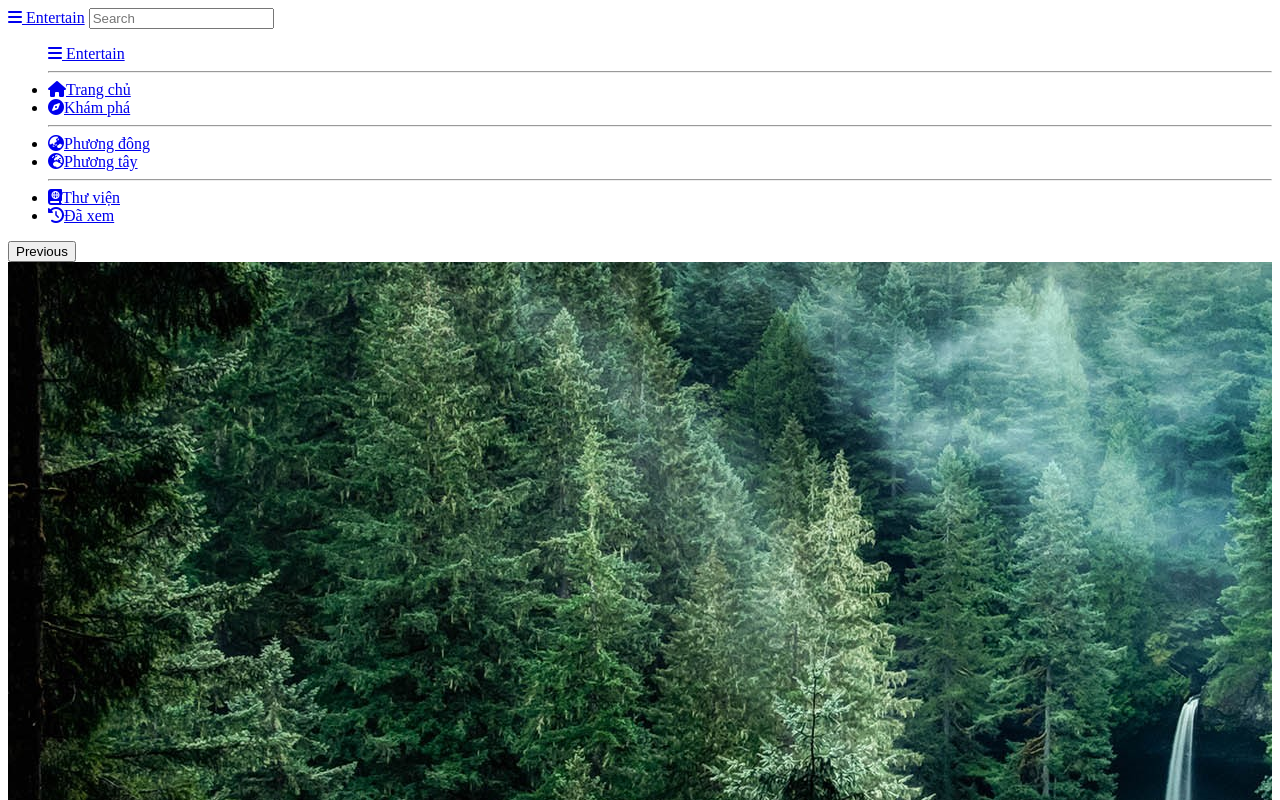
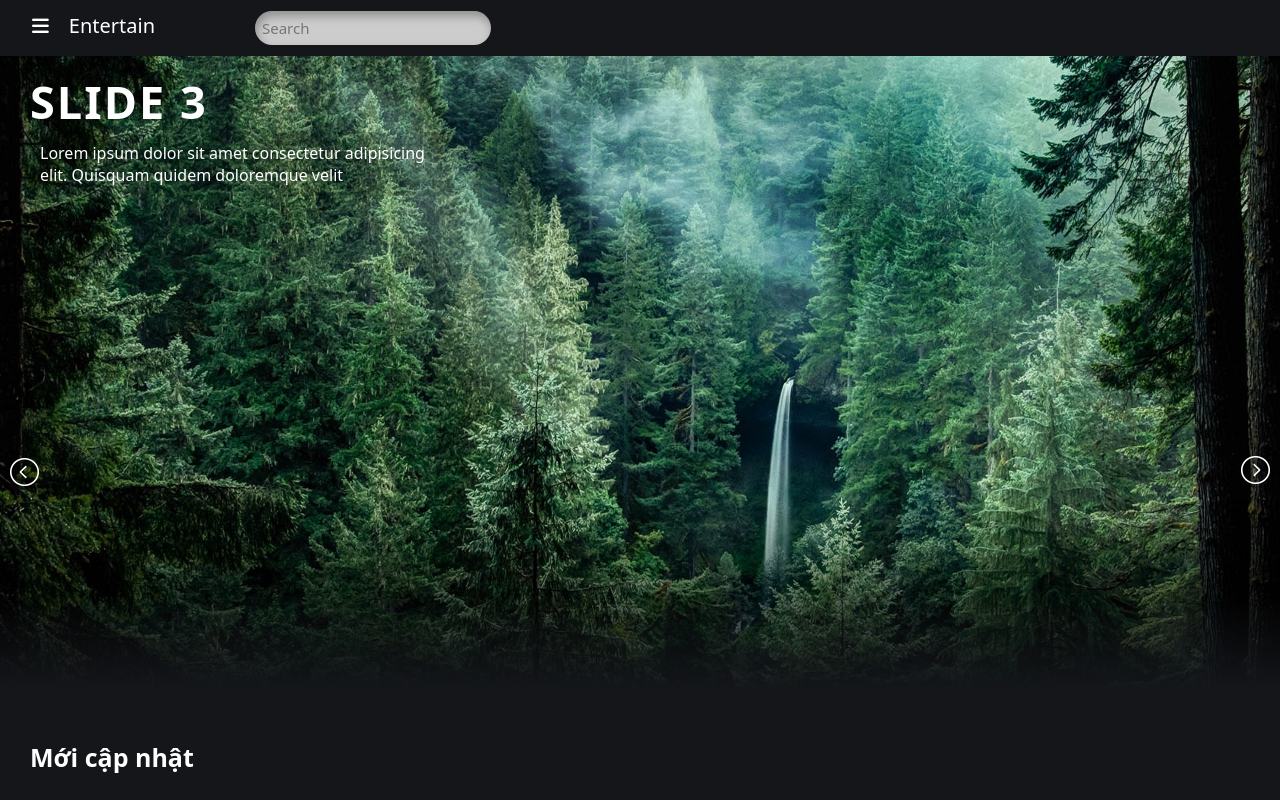
Before and after one commit to salarmander/MW-project, a plain HTML site: page entertain.html in a window 1280 px wide. Shown: the top 800 px of the page. Drawn offline with nearby package versions, Linux system fonts and the light colour scheme.

Commit message:
entert.html

```diff
--- a/entertain.html
+++ b/entertain.html
@@ -5,7 +5,7 @@
     <meta http-equiv="X-UA-Compatible" content="IE=edge">
     <meta name="viewport" content="width=device-width, initial-scale=1.0">
     <title>Entertain</title>
-    <link rel="stylesheet" href="css/style(3).css">
+    <link rel="stylesheet" href="css/style3.css">
     <link rel="stylesheet" href="https://cdnjs.cloudflare.com/ajax/libs/font-awesome/6.4.0/css/all.min.css" integrity="sha512-iecdLmaskl7CVkqkXNQ/ZH/XLlvWZOJyj7Yy7tcenmpD1ypASozpmT/E0iPtmFIB46ZmdtAc9eNBvH0H/ZpiBw==" crossorigin="anonymous" referrerpolicy="no-referrer" />
     <link type="text/css" rel="stylesheet" href="css/lightslider.css" />
     <link rel="stylesheet" type="text/css" href="//cdn.jsdelivr.net/npm/slick-carousel@1.8.1/slick/slick.css" />
```
